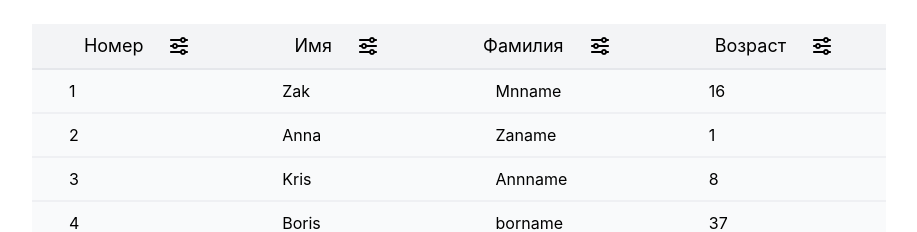
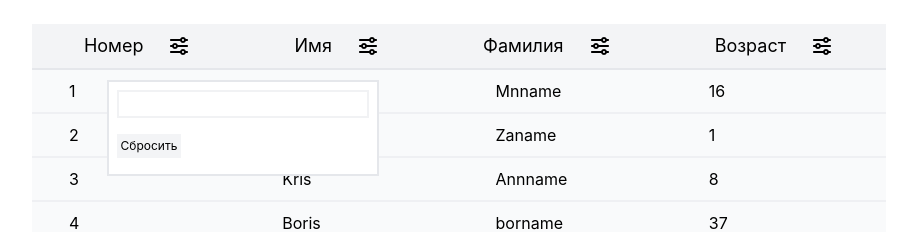
Before and after one commit to erkozlova/crazy-panda, a React (Create React App) app: page / in a window 1280 px wide. Shown: the top 232 px of the page, without its empty margins (181-1098 px from the left). Built offline with nearby package versions, Linux system fonts and the light colour scheme.

Commit message:
Solve TS conflict

```diff
--- a/package.json
+++ b/package.json
@@ -24,7 +24,7 @@
     "build": "craco build",
     "test": "craco test",
     "eject": "react-scripts eject",
-    "lint": "eslint .",
+    "lint": "eslint ./src/ --ext .ts,.tsx",
     "format": "prettier --write ."
   },
   "eslintConfig": {
--- a/src/App.tsx
+++ b/src/App.tsx
@@ -2,10 +2,17 @@ import React, { FC } from 'react';
 import Table from './components/Table/Table';
 import { TITLE_FIRST, DATA_FIRST } from './data/data_1';
 
+type Titles = {
+  title: string;
+  id: string;
+  key: string;
+  sorter: (a: unknown, b: unknown) => number;
+}[];
+
 const App: FC = () => {
   return (
     <>
-      <Table titles={TITLE_FIRST} dataDefault={DATA_FIRST} />
+      <Table titles={TITLE_FIRST as Titles} dataDefault={DATA_FIRST} />
     </>
   );
 };
--- a/src/components/Table/Table.tsx
+++ b/src/components/Table/Table.tsx
@@ -3,15 +3,14 @@ import Titles from './components/Titles';
 import Navigation from './components/Navigation';
 import Main from './components/Main';
 import { ITEMS_PER_PAGE } from '../utils/constants';
-
-type Element = { number: number; name: string; surname: string; age: number };
+import Filter from './components/Filter';
 
 type Props = {
   titles: {
     title: string;
     id: string;
     key: string;
-    sorter: (a: Element, b: Element) => number;
+    sorter: (a: unknown, b: unknown) => number;
   }[];
   dataDefault: {
     number: number;
@@ -77,6 +76,7 @@ const Table: FC<Props> = ({ titles, dataDefault }) => {
         <Titles titles={titles} sortColumn={sortColumn} />
         <Main dataPerPage={dataPerPage} titles={titles} />
       </table>
+      <Filter />
       <Navigation
         count={Math.ceil(data.length / ITEMS_PER_PAGE)}
         navigate={navigate}
--- a/src/components/Table/components/Filter.tsx
+++ b/src/components/Table/components/Filter.tsx
@@ -1,8 +1,8 @@
 import React from 'react';
 
-const Filter = () => (
-  <div>
-  </div>
-);
+const Filter = () => <div className="flex flex-col left-72 top-20 absolute bg-white border-2">
+  <input className="mt-2 mx-2 border-2 opacity-50"></input>
+  <button className="w-16 h-6 my-4 ml-2 bg-gray-100 text-xs">Сбросить</button>
+</div>;
 
 export default Filter;
--- a/src/components/Table/components/Item.tsx
+++ b/src/components/Table/components/Item.tsx
@@ -1,6 +1,4 @@
 import React, { FC } from 'react';
-
-type Element = { number: number; name: string; surname: string; age: number };
 
 type Props = {
   item: Record<string, number | string>;
@@ -8,7 +6,7 @@ type Props = {
     title: string;
     id: string;
     key: string;
-    sorter: (a:Element, b:Element) => number;
+    sorter: (a: unknown, b: unknown) => number;
   }[];
 };
 
--- a/src/components/Table/components/Main.tsx
+++ b/src/components/Table/components/Main.tsx
@@ -1,7 +1,5 @@
 import React, { FC } from 'react';
 import Item from './Item';
-
-type Element = { number: number; name: string; surname: string; age: number };
 
 type Props = {
   dataPerPage: {
@@ -14,7 +12,7 @@ type Props = {
     title: string;
     id: string;
     key: string;
-    sorter: (a:Element, b:Element) => number;
+    sorter: (a: unknown, b: unknown) => number;
   }[];
 };
 
--- a/src/components/Table/components/Titles.tsx
+++ b/src/components/Table/components/Titles.tsx
@@ -1,18 +1,16 @@
 import React, { FC } from 'react';
 import filter from '../../../filter.svg';
-
-type Element = { number: number; name: string; surname: string; age: number };
 
 type Title = {
   title: string;
   id: string;
   key: string;
-  sorter: (a: Element, b: Element) => number;
+  sorter: (a: unknown, b: unknown) => number;
 };
 
 type Props = {
   titles: Title[];
-  sortColumn: (titles:Title) => void;
+  sortColumn: (titles: Title) => void;
 };
 
 const Titles: FC<Props> = ({ titles, sortColumn }) => (
--- a/src/data/data_1.tsx
+++ b/src/data/data_1.tsx
@@ -1,31 +1,31 @@
-type Element = { number: number; name: string; surname: string; age: number };
+type sortItem = { number: number; name: string; surname: string; age: number };
 
 export const TITLE_FIRST = [
   {
     title: 'Номер',
     id: 'number',
     key: 'title-number',
-    sorter: (a: Element, b: Element): number => (a.number > b.number ? 1 : -1),
+    sorter: (a: sortItem, b: sortItem): number => (a.number > b.number ? 1 : -1),
   },
   {
     title: 'Имя',
     id: 'name',
     key: 'title-name',
-    sorter: (a: Element, b: Element): number =>
+    sorter: (a: sortItem, b: sortItem): number =>
       a.name.toLowerCase() > b.name.toLowerCase() ? 1 : -1,
   },
   {
     title: 'Фамилия',
     id: 'surname',
     key: 'title-surname',
-    sorter: (a: Element, b: Element): number =>
+    sorter: (a: sortItem, b: sortItem): number =>
       a.surname.toLowerCase() > b.surname.toLowerCase() ? 1 : -1,
   },
   {
     title: 'Возраст',
     id: 'age',
     key: 'title-age',
-    sorter: (a: Element, b: Element): number => a.age - b.age,
+    sorter: (a: sortItem, b: sortItem): number => a.age - b.age,
   },
 ];
 
--- /dev/null
+++ b/src/react-app-env.d.ts
@@ -0,0 +1 @@
+/// <reference types="react-scripts" />
```
